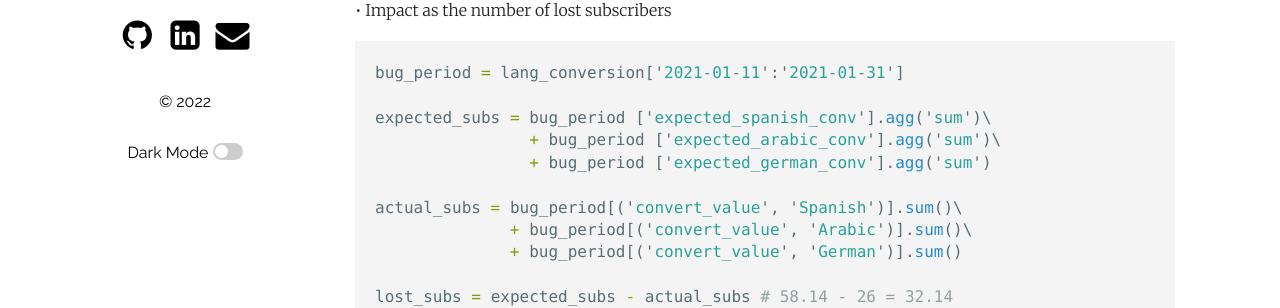
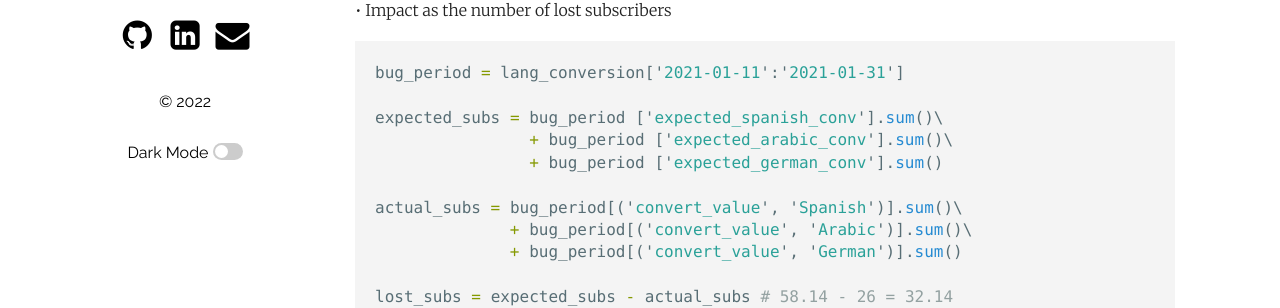
Before and after one commit to JanCinis/jancinis.github.io, a Jekyll site: the page built from _posts/2022-06-08-post_01.markdown, in a window 1280 px wide and 900 px high, scrolled down 4773 px. Shown: the part 424-732 px from the top of the window. Built offline with Jekyll 4.4.1, drawn with Linux system fonts in a browser that asks for light colours.

Commit message:
updated text content

````diff
--- a/_posts/2022-06-08-post_01.markdown
+++ b/_posts/2022-06-08-post_01.markdown
@@ -145,9 +145,9 @@ lang_conversion['expected_german_conv'] = lang_conversion['epxected_german_rate'
 ```python
 bug_period = lang_conversion['2021-01-11':'2021-01-31']
 
-expected_subs = bug_period ['expected_spanish_conv'].agg('sum')\
-                + bug_period ['expected_arabic_conv'].agg('sum')\
-                + bug_period ['expected_german_conv'].agg('sum')
+expected_subs = bug_period ['expected_spanish_conv'].sum()\
+                + bug_period ['expected_arabic_conv'].sum()\
+                + bug_period ['expected_german_conv'].sum()
 
 actual_subs = bug_period[('convert_value', 'Spanish')].sum()\
     		  + bug_period[('convert_value', 'Arabic')].sum()\
````
